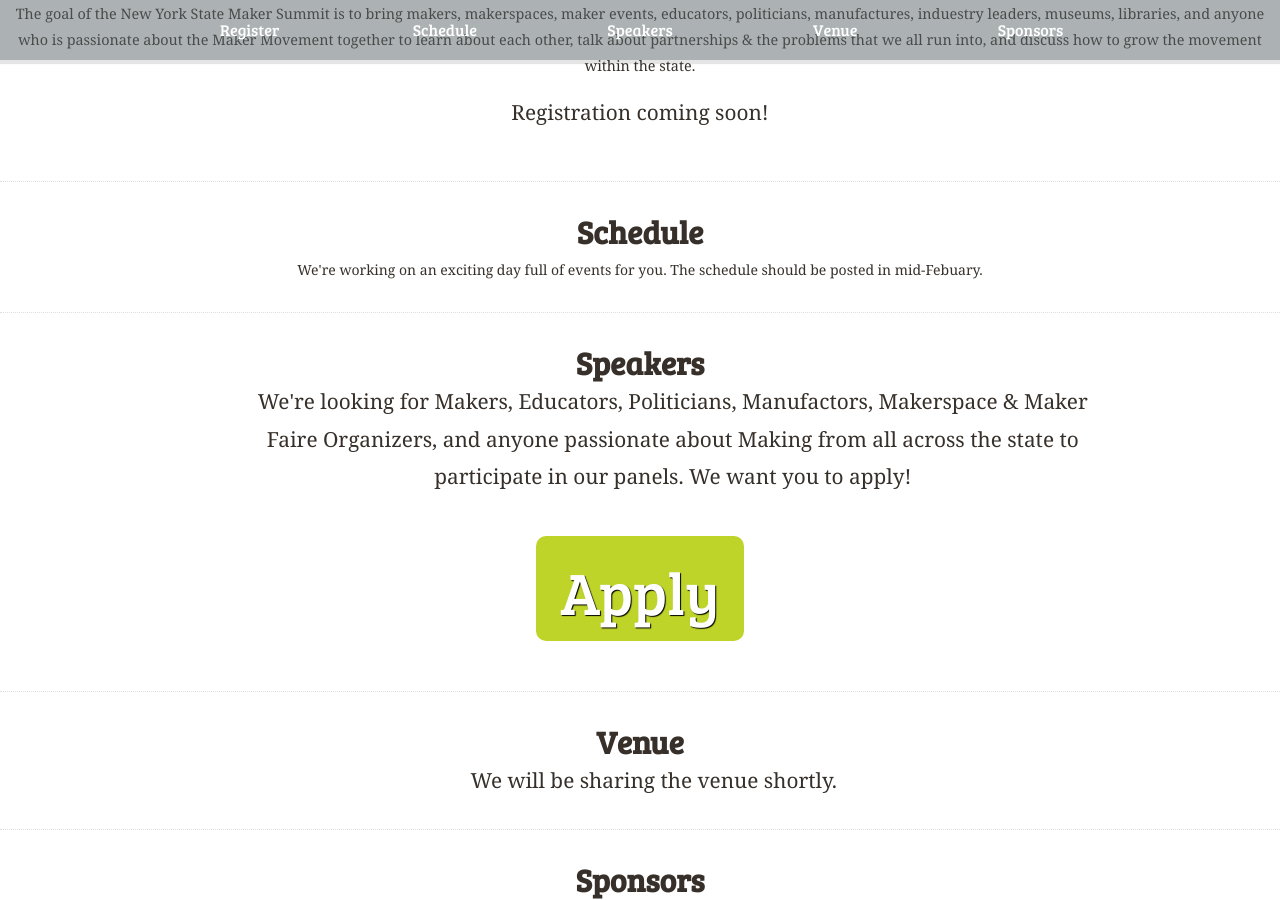
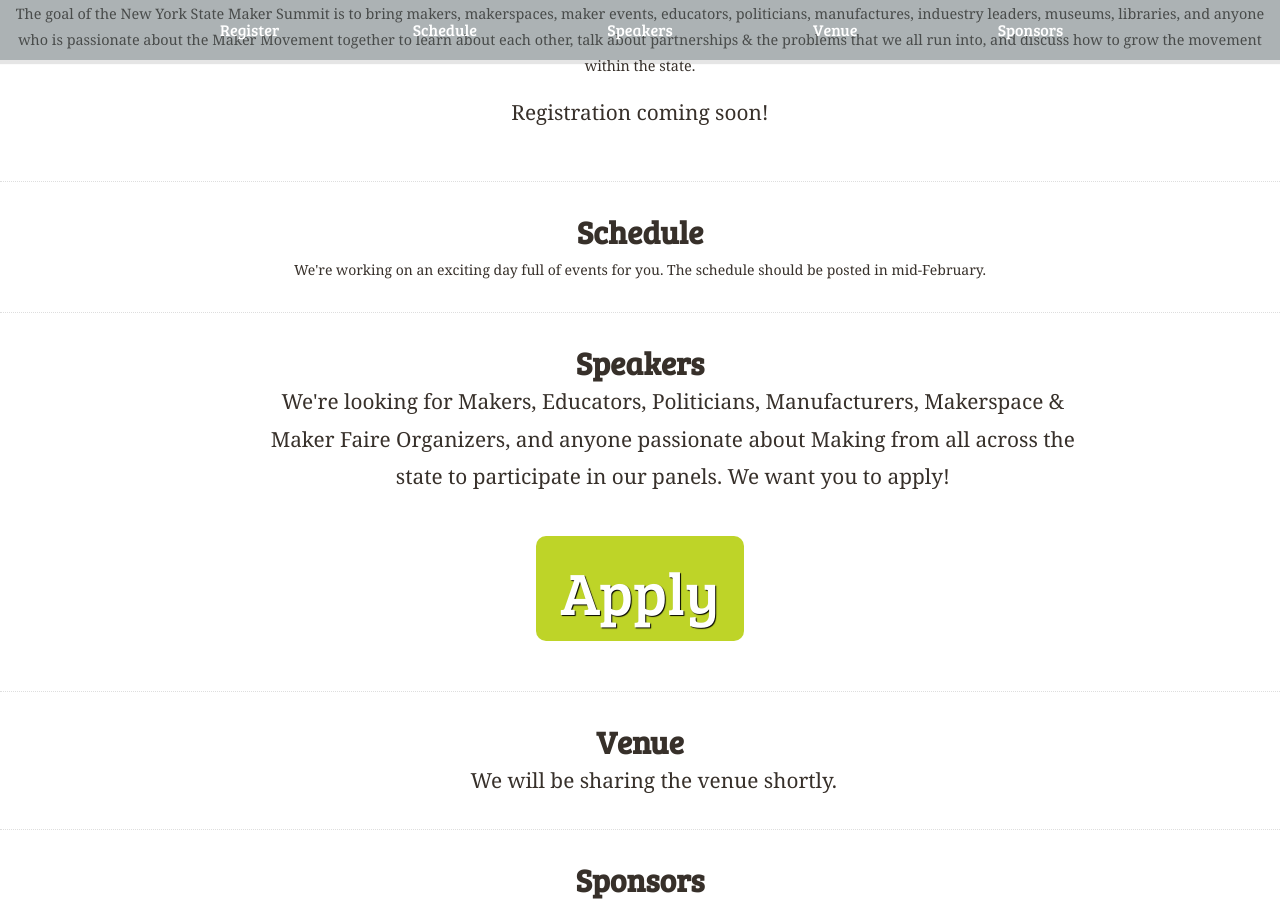
Before and after one commit to nysmakers/nysmakers.github.io, a Jekyll site: the page built from index.html, in a window 1280 px wide and 900 px high, scrolled down 532 px. Built offline with Jekyll 4.4.1, drawn with Linux system fonts in a browser that asks for light colours; some web fonts are replaced; comment, search, counter and statistics services are not loaded.

Commit message:
Fixed spelling

```diff
--- a/index.html
+++ b/index.html
@@ -43,7 +43,7 @@
   <section class="row-fluid" id="schedule">
     <h2 class="text-center">Schedule</h2>
     <p class="text-center intro">
-      We're working on an exciting day full of events for you. The schedule should be posted in mid-Febuary.
+      We're working on an exciting day full of events for you. The schedule should be posted in mid-February.
     </p>
 <!--     <ul class="row-fluid">
       <li>
@@ -145,7 +145,7 @@
   <section class="row-fluid" id="speakers">
     <h2 class="text-center">Speakers</h2>
     <p class="span8 offset2 text-center">
-      We're looking for Makers, Educators, Politicians, Manufactors, Makerspace &amp Maker Faire Organizers, and anyone passionate about Making from all across the state to participate in our panels. We want you to apply!
+      We're looking for Makers, Educators, Politicians, Manufacturers, Makerspace &amp Maker Faire Organizers, and anyone passionate about Making from all across the state to participate in our panels. We want you to apply!
     </p>
     <p class="text-center" style="clear:both;">
       <a class="punch" href="#">Apply</a>
```
